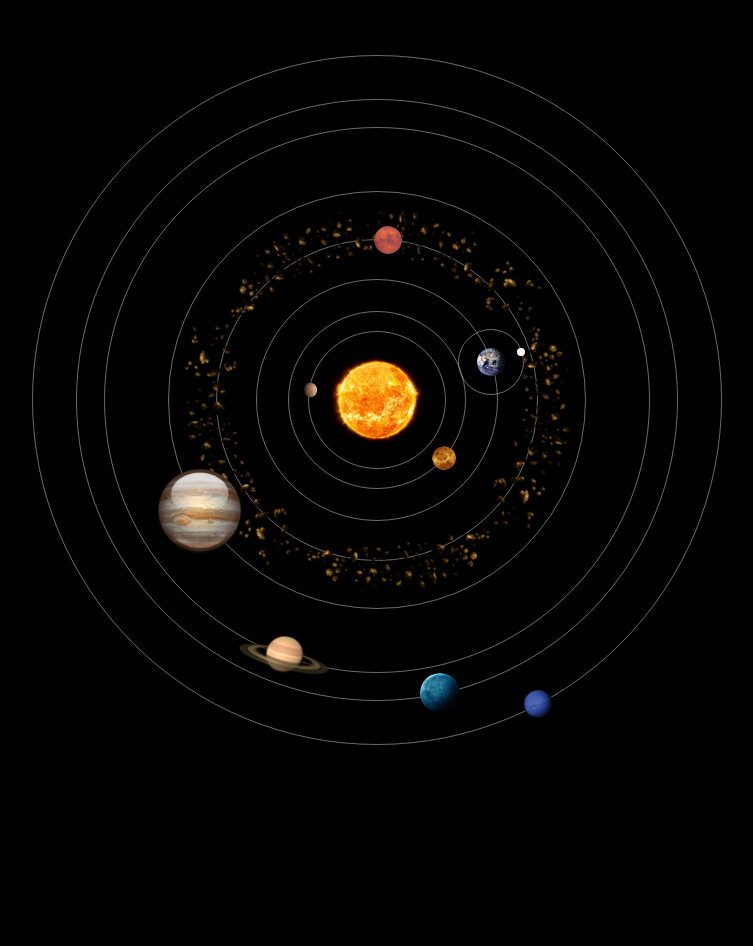
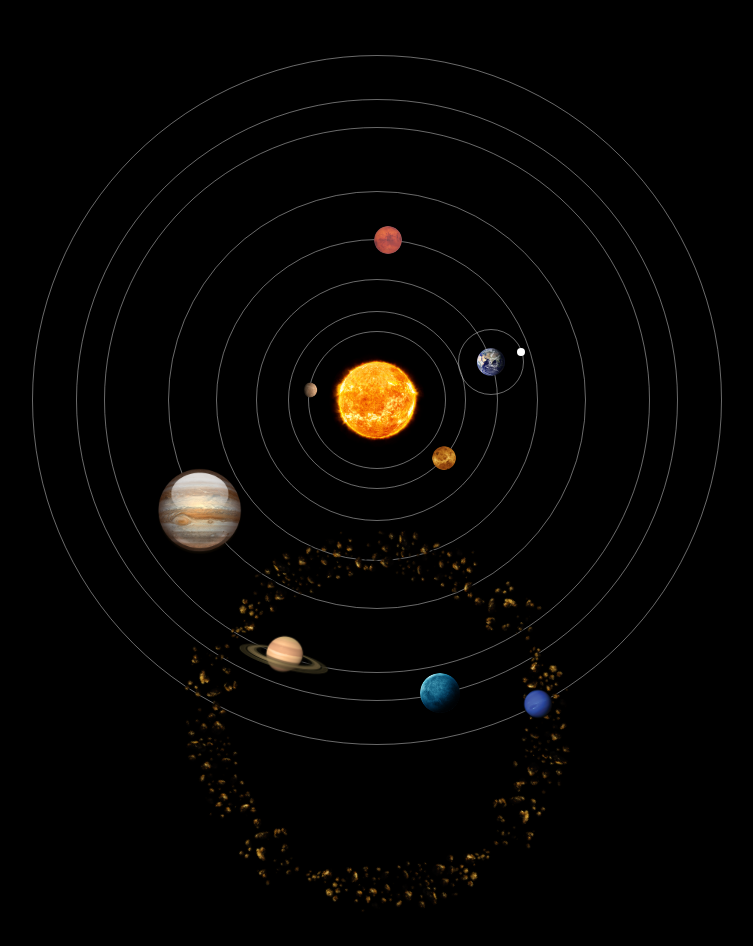
Before and after one commit to trinhtanphat/SolarSystem, a plain HTML site: page index.html in a window 1280 px wide. Shown: the part 400-1346 px from the top of the page, without its empty margins (263-1016 px from the left). Drawn offline with Linux system fonts and the light colour scheme.

Commit message:
Update main.css

```diff
--- a/main.css
+++ b/main.css
@@ -26,7 +26,7 @@ body {
   height: 50vmin;
   width: 50vmin;
   animation: spin 50s infinite linear;
-  margin-top: 75vmin;
+  margin-top: 115vmin;
 }
 
 @keyframes spin{
```
